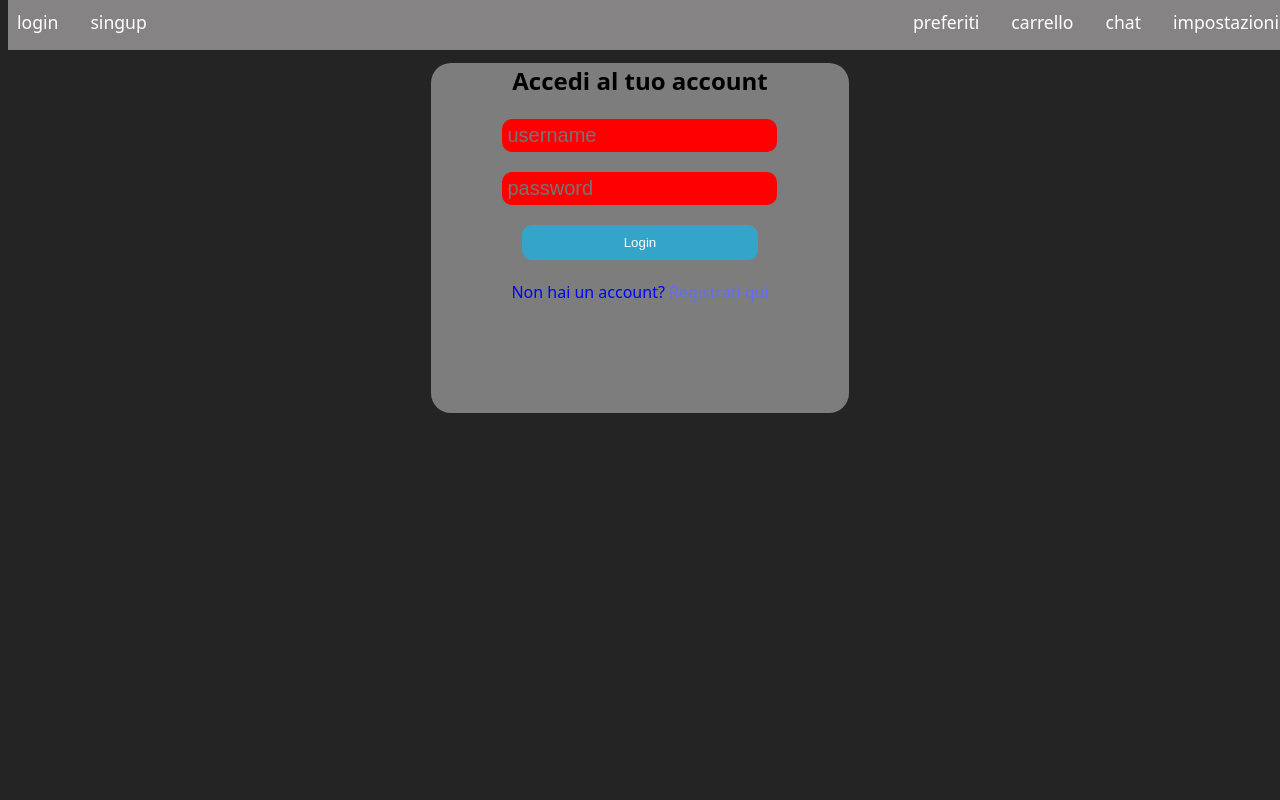
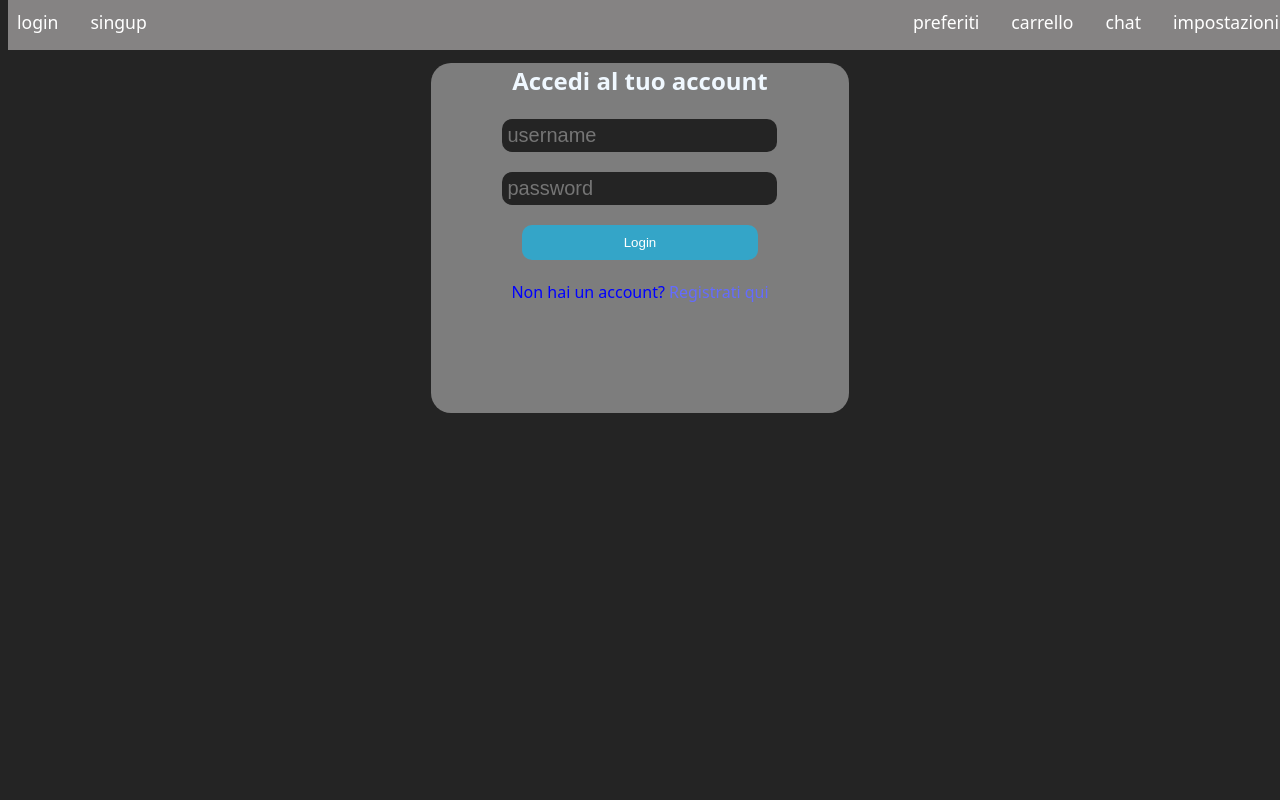
Before and after one commit to LeenaMag/progettoModulo294, a React app in the folder PORJ/frontend/: page /login in a window 1280 px wide. Shown: the top 800 px of the page. Built offline with nearby package versions, Linux system fonts and the light colour scheme; no server answers; the HTML template or start-up script is replaced by a standard one.

Commit message:
correzzioni

```diff
--- a/PORJ/frontend/src/App.jsx
+++ b/PORJ/frontend/src/App.jsx
@@ -2,13 +2,13 @@ import './App.css'
 import { createBrowserRouter, RouterProvider } from 'react-router-dom'
 import { loader as itemsLoader } from './pages/HomePage.jsx'
 import Base from './pages/Base.jsx'
-import { loader as tagsloader } from './pages/AddItemPage.jsx'
+import { loader as tagsloader } from './pages/AddIteamPage.jsx'
 import HomePage from './pages/HomePage.jsx'
 import LoginPage from './pages/LoginPage.jsx'
 import { AuthProvider } from './context/AuthContext.jsx'
 import Singup from './pages/singup.jsx'
 // import ItemPage, { loader as itemLoader } from './pages/ItemPage.jsx'
-import AddItemPage from './pages/AddItemPage.jsx'
+import AddItemPage from './pages/AddIteamPage.jsx'
 
 
 const router = createBrowserRouter([{
--- a/PORJ/frontend/src/pages/AuthPages.css
+++ b/PORJ/frontend/src/pages/AuthPages.css
@@ -32,7 +32,8 @@
     border-radius: 10px;
     padding: 5px;
     border: none;
-    background-color: #ff0000;
+    color: #ffffff;
+    background-color: #242424;
 }
 
 .btnSubmit {
```
